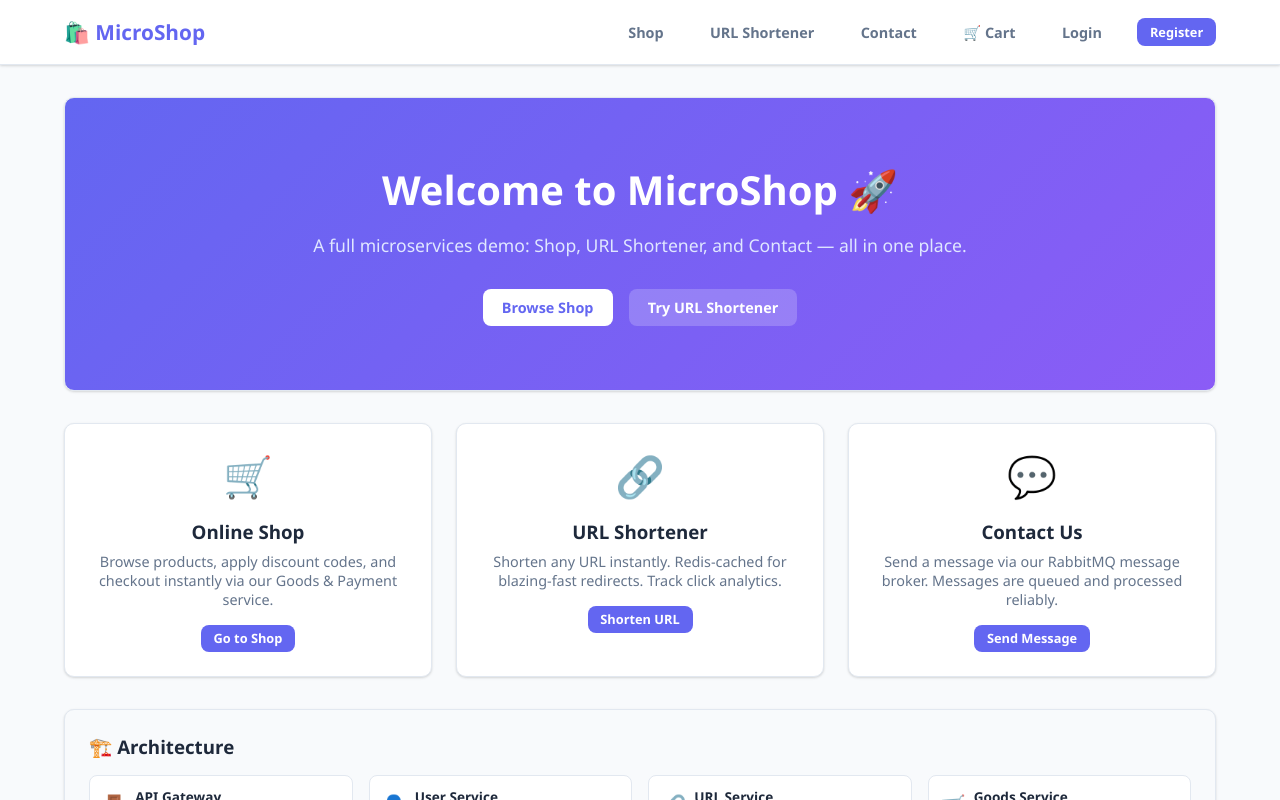
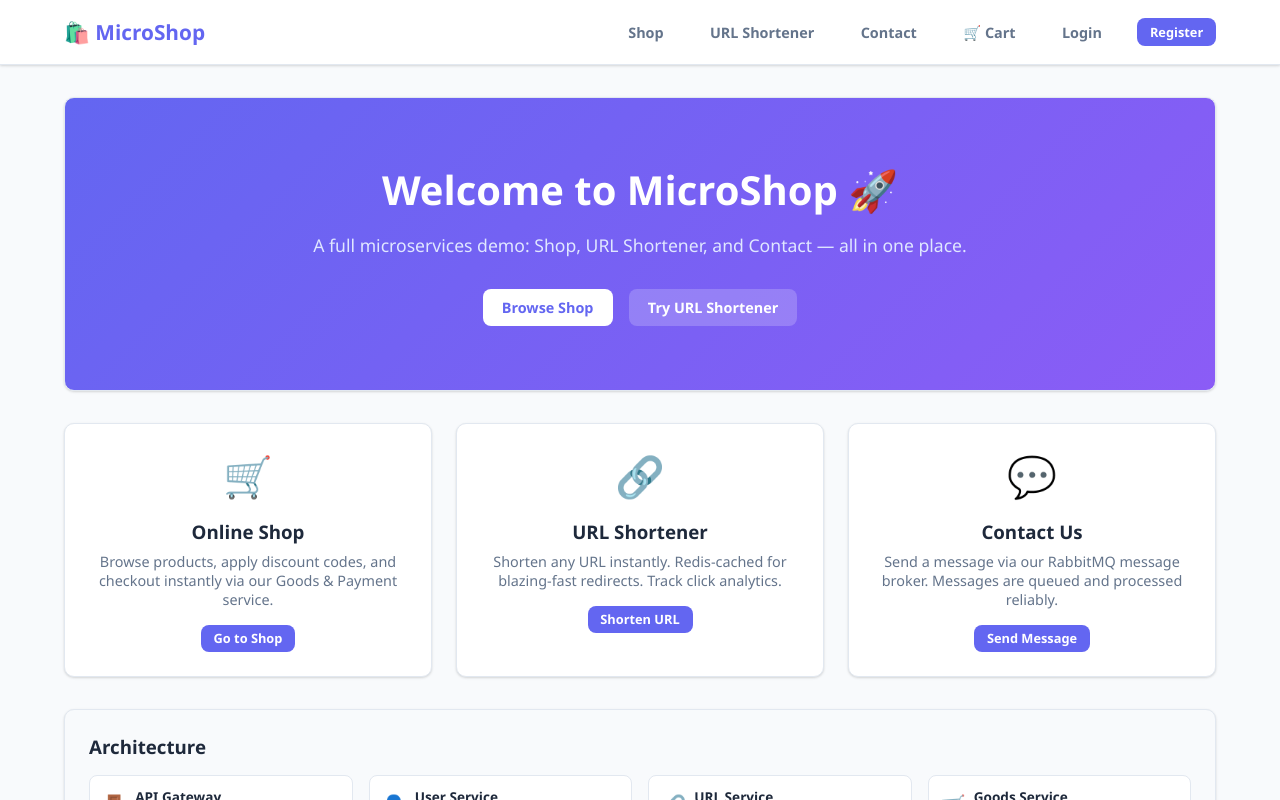
Before and after one commit to nlakhoa123/microservices-solution, a Vue app in the folder frontend/: page / in a window 1280 px wide. Shown: the top 800 px of the page. Built offline with nearby package versions, Linux system fonts and the light colour scheme.

Commit message:
feat: update home page

```diff
--- a/frontend/src/views/HomeView.vue
+++ b/frontend/src/views/HomeView.vue
@@ -35,7 +35,7 @@
 
       <!-- Architecture note -->
       <div class="card" style="margin-top:2rem; background:#f8fafc;">
-        <h3 style="margin-bottom:1rem;">🏗️ Architecture</h3>
+        <h3 style="margin-bottom:1rem;"> Architecture</h3>
         <div class="grid-4" style="gap:1rem;">
           <div v-for="svc in services" :key="svc.name" style="display:flex; align-items:center; gap:.5rem; padding:.7rem; background:#fff; border-radius:8px; border:1px solid var(--border);">
             <span style="font-size:1.3rem;">{{ svc.icon }}</span>
```
Also changed, not shown: 1 other file (tests, documents, lock files or other folders).
